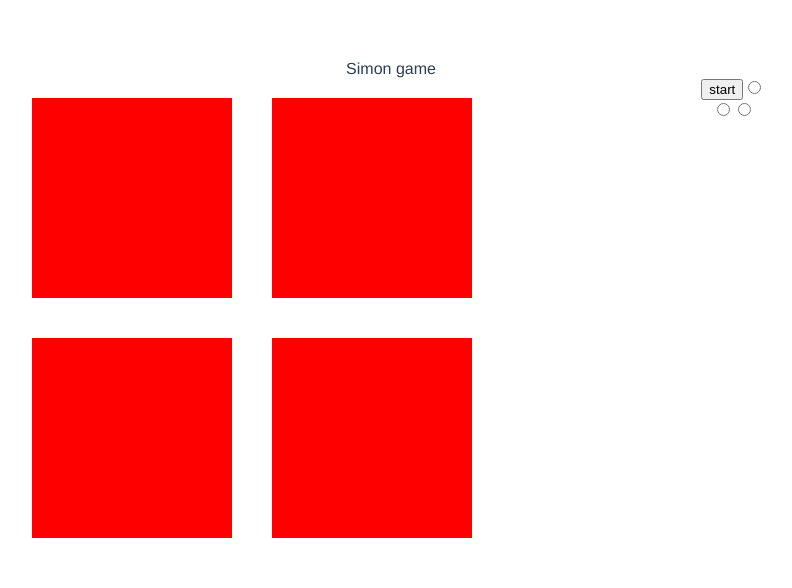
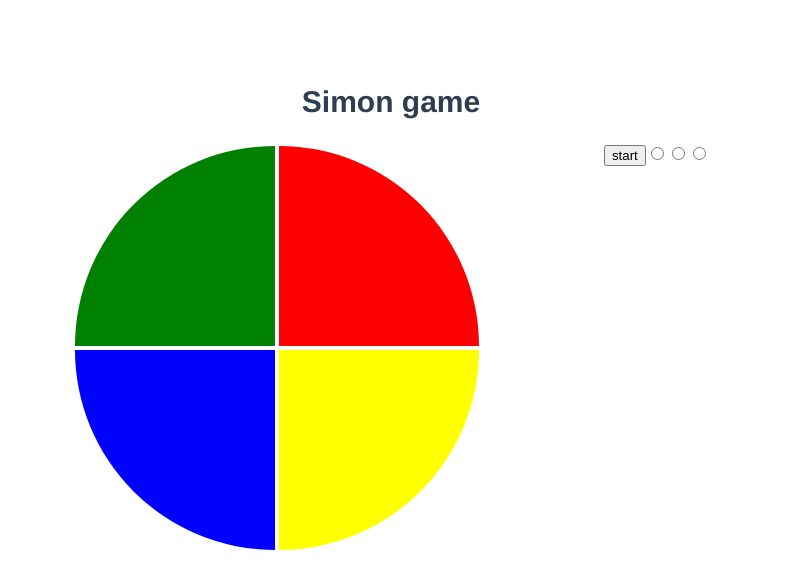
Before and after one commit to ErlanArtykbaev/vue-simongame, a Vue app: page / in a window 1280 px wide. Shown: the top 588 px of the page, without its empty margins (249-1041 px from the left). Built offline with nearby package versions, Linux system fonts and the light colour scheme.

Commit message:
style of round is ready

```diff
--- a/src/assets/styles/style.scss
+++ b/src/assets/styles/style.scss
@@ -1,3 +1,8 @@
+h2{
+  font-weight: bold;
+  font-size: 30px;
+}
+
 .simon{
   display: flex;
   flex-direction: column;
@@ -11,15 +16,45 @@
 
 .buttons{
   display: flex;
-  flex-wrap: wrap;
-  .button{
-    box-sizing: border-box;
-    margin: 20px;
+  flex-direction: column;
+  & > div{
+    display: flex;
+  }
+  .mesure{
     width: 200px;
     height: 200px;
+    margin: 2px;
+  }
+  .button1{
+    box-sizing: border-box;
+    border-top-left-radius: 100%;
+    background-color: green;
+    &:hover{
+      background-color: #FE4646;
+    }
+  }
+  .button2{
+    box-sizing: border-box;
+    border-top-right-radius: 100%;
     background-color: red;
     &:hover{
       background-color: #FE4646;
     }
   }
+  .button3{
+    box-sizing: border-box;
+    border-bottom-left-radius: 100%;
+    background-color: blue;
+    &:hover{
+      background-color: #FE4646;
+    }
+  }
+  .button4{
+    box-sizing: border-box;
+    border-bottom-right-radius: 100%;
+    background-color: yellow;
+    &:hover{
+      background-color: #FE4646;
+    }
+  }
 }
--- a/src/components/Game.vue
+++ b/src/components/Game.vue
@@ -1,12 +1,16 @@
 <template>
   <div class="simon">
-    <div>Simon game</div>
+    <h2>Simon game</h2>
     <div class="game">
       <div class="buttons">
-        <div class="button"></div>
-        <div class="button"></div>
-        <div class="button"></div>
-        <div class="button"></div>
+        <div>
+          <div class="button1 mesure"></div>
+          <div class="button2 mesure"></div>
+        </div>
+        <div>
+          <div class="button3 mesure"></div>
+          <div class="button4 mesure"></div>
+        </div>
       </div>
       <div class="controlers">
         <button v-on:click="start">start</button>
```
Also changed, not shown: src/assets/styles/dist/style.css.
